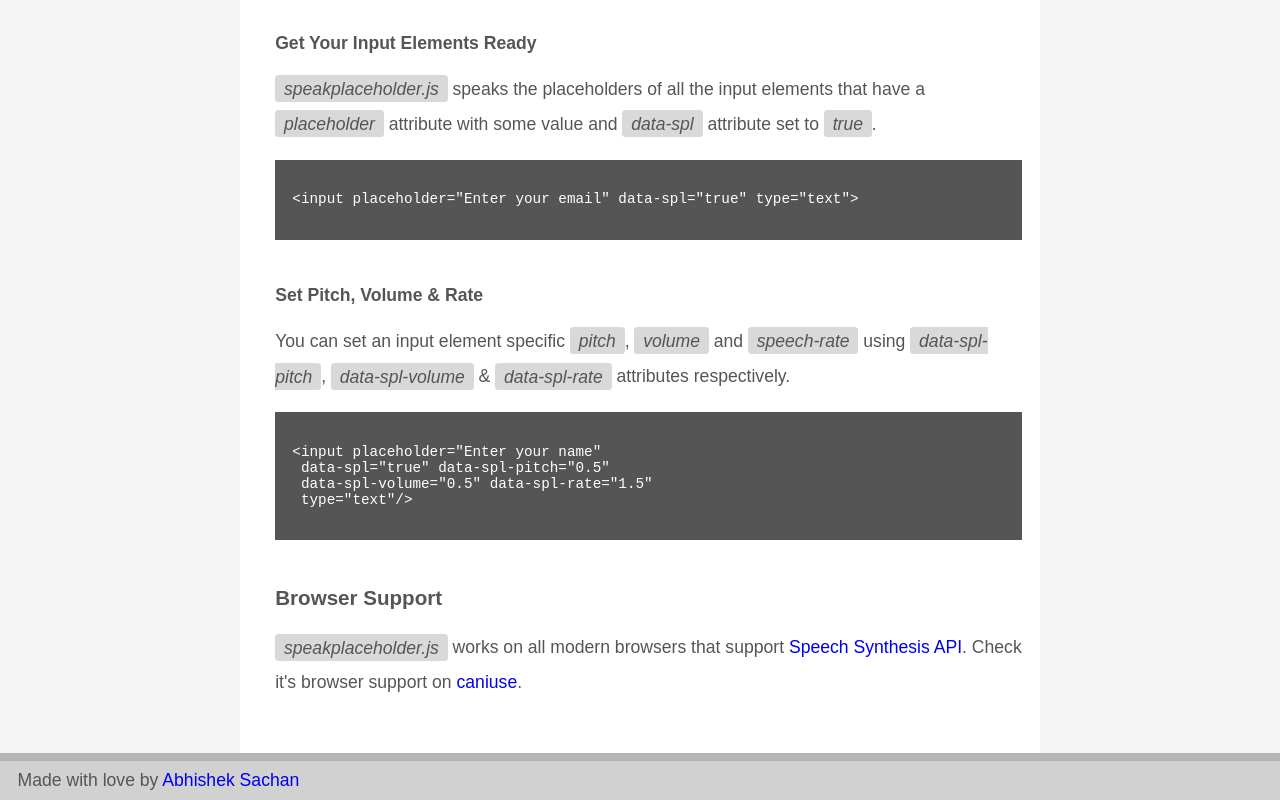
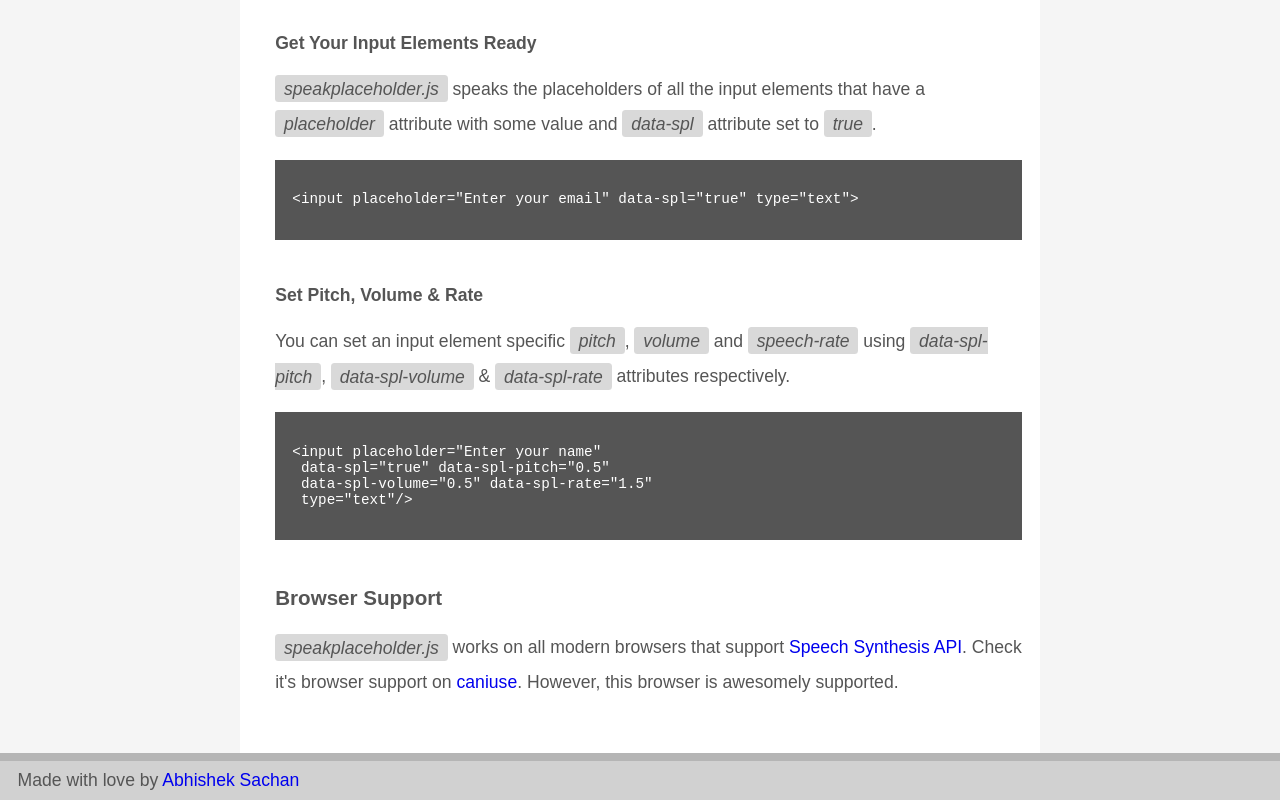
Before and after one commit to abhisack/speakplaceholder, a website: page index.html in a window 1280 px wide. Shown: the part 1323-2123 px from the top of the page. Drawn offline with Linux system fonts and the light colour scheme.

Commit message:
add live browser support check

```diff
--- a/index.html
+++ b/index.html
@@ -280,7 +280,7 @@ footer p {
      </article>
     <article>
       <h1 class="title">Browser Support</h1>
-      <p><em>speakplaceholder.js</em> works on all modern browsers that support <a href="https://developer.mozilla.org/en-US/docs/Web/API/Web_Speech_API">Speech Synthesis API</a>. Check it's browser support on <a href="http://caniuse.com/#search=Speech%20Synthesis%20API">caniuse</a>.</p>
+      <p><em>speakplaceholder.js</em> works on all modern browsers that support <a href="https://developer.mozilla.org/en-US/docs/Web/API/Web_Speech_API">Speech Synthesis API</a>. Check it's browser support on <a href="http://caniuse.com/#search=Speech%20Synthesis%20API">caniuse</a>. However, this browser is <span class="speech-support"></span> supported.</p>
     </article>
     </section>
 
@@ -298,6 +298,14 @@ footer p {
 
     <script src="speakplaceholder.js"></script>
 
+    <script>
+
+        var speechSupport = document.querySelector(".speech-support");
+        window.addEventListener("load", function() {
+            !window.speechSynthesis ? speechSupport.textContent = "unfortunately not": speechSupport.textContent = "awesomely";
+            });
+
+    </script>
 
     </body>
 </html>
```
